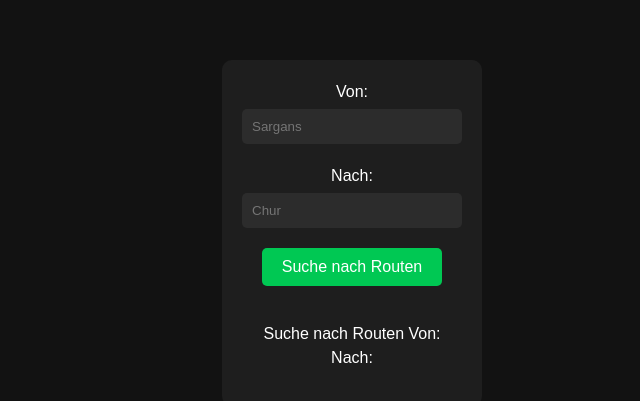
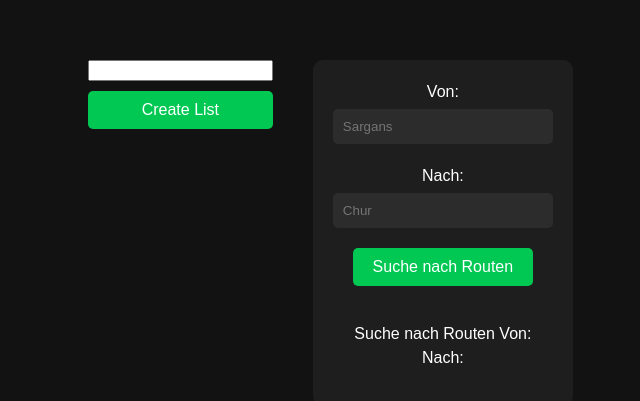
Before and after one commit to josuakohler/reisePlanerVue, a Vue app: page / in a window 1280 px wide. Shown: the part 187-588 px from the top of the page, without its empty margins (288-928 px from the left). Built offline with nearby package versions, Linux system fonts and the light colour scheme.

Commit message:
create list funktioniert

```diff
--- a/src/App.vue
+++ b/src/App.vue
@@ -1,6 +1,7 @@
 <template>
   <div class="container">
     <div class="routes">
+      <create-list-comp></create-list-comp>
     </div>
     <div class="search">
       <route-search-comp :searchRoutes="fetchRoutes.searchRoutes"> </route-search-comp>
--- /dev/null
+++ b/src/components/CreateList.vue
@@ -0,0 +1,30 @@
+<template>
+  <input
+    type="text"
+    @input="handleInput"
+    :value="createList.routePlayListName"
+  />
+  <button @click="createList.createList">Create List</button>
+  <div class="route-list">
+    <div
+      class="route-list-item"
+      v-for="(route, idxList) in createList.routePlayList"
+      :key="route.id"
+    >
+      <p>{{ route.name }}</p>
+      <button @click="createList.deleteRouteList(idxList)">delete</button>
+      <button @click="createList.goToView">View</button>
+    </div>
+  </div>
+</template>
+
+<script setup lang="ts">
+import { useRoutePlayListStore } from "../stores/CreateList";
+
+const createList = useRoutePlayListStore();
+
+const handleInput = (event: Event) => {
+  const target = event.target as HTMLInputElement;
+  createList.setName(target.value);
+};
+</script>
--- a/src/main.ts
+++ b/src/main.ts
@@ -3,8 +3,8 @@ import "./style.css";
 import App from "./App.vue";
 import Route from "./components/Route.vue";
 import RouteSearch from "./components/RouteSearch.vue";
+import CreateList from "./components/CreateList.vue";
 import { createPinia } from "pinia";
-
 const app = createApp(App);
 const pinia = createPinia();
 
@@ -12,5 +12,5 @@ app.use(pinia);
 
 app.component("route-comp", Route);
 app.component("route-search-comp", RouteSearch);
-
+app.component("create-list-comp", CreateList)
 app.mount("#app");
--- /dev/null
+++ b/src/stores/CreateList.ts
@@ -0,0 +1,63 @@
+// store/routePlayList.ts
+import { defineStore } from 'pinia';
+import type { RoutePlayListItem }from "../types";
+
+export const useRoutePlayListStore = defineStore({
+    id: "routePlayListStore",
+  state: () => ({
+    routePlayListName: '',
+    routePlayList: [] as RoutePlayListItem[],
+  }),
+
+  actions: {
+    goToView() {
+      window.location.href = "view.html";
+    },
+
+    setName(name: string) {
+      this.routePlayListName = name;
+    },
+
+    createList() {
+      const nameExists = this.routePlayList.some(
+        (playlist) => playlist.name === this.routePlayListName
+      );
+
+      if (nameExists) {
+        alert("Diese routelist existiert bereits");
+      } else {
+        this.routePlayList.push({
+          name: this.routePlayListName,
+          id: Date.now().toString(),
+          routen: [],
+          checked: false,
+        });
+        this.saveList();
+      }
+
+      console.log(this.routePlayList[this.routePlayList.length - 1]);
+    },
+
+    deleteRouteList(index: number) {
+      this.routePlayList.splice(index, 1);
+      this.saveList();
+    },
+
+    saveList() {
+      localStorage.setItem("routePlayList", JSON.stringify(this.routePlayList));
+    },
+
+    loadList() {
+      const savedList = localStorage.getItem("routePlayList");
+
+      if (savedList) {
+        this.routePlayList = JSON.parse(savedList);
+      }
+    },
+
+    initialize(initialRouteName?: string) {
+      this.routePlayListName = initialRouteName || '';
+      this.loadList();
+    }
+  },
+});
--- a/src/stores/fetchRoutes.ts
+++ b/src/stores/fetchRoutes.ts
@@ -1,6 +1,8 @@
 import { defineStore } from "pinia";
 import { ref } from "vue";
 import type { Connection } from "../types";
+
+
 export const useFetchRoutes = defineStore({
   id: "data",
   state: () => ({
--- /dev/null
+++ b/src/types/RoutePlayListItem.ts
@@ -0,0 +1,6 @@
+export interface RoutePlayListItem {
+  name: string;
+  id: string;
+  routen: any[];
+  checked: boolean;
+}
--- a/src/types/index.ts
+++ b/src/types/index.ts
@@ -1,3 +1,4 @@
 export * from "./Location";
 export * from "./Connection";
 export * from "./Station";
+export * from "./RoutePlayListItem"
```
